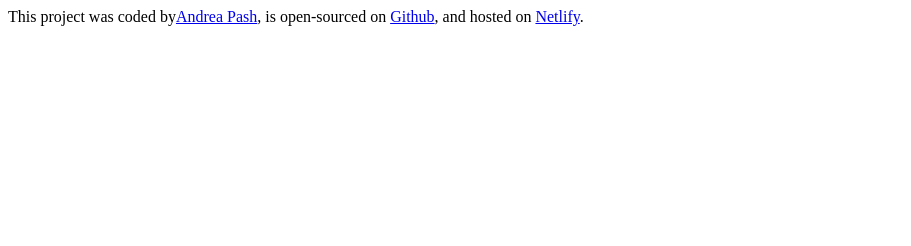
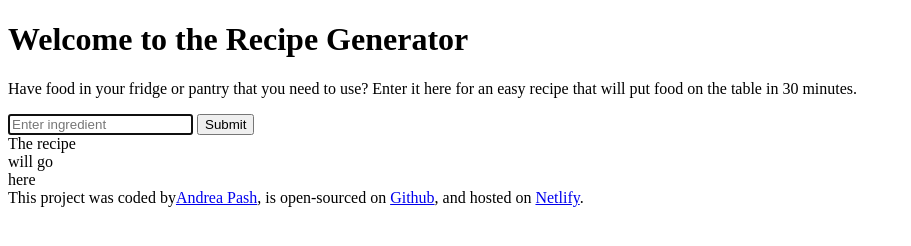
Before and after one commit to codeandreap/easy-recipe-generator, a plain HTML site: page index.html in a window 1280 px wide. Shown: the whole page, without its empty margins (0-911 px from the left). Drawn offline with Linux system fonts and the light colour scheme.

Commit message:
Added basic HTML structure

```diff
--- a/index.html
+++ b/index.html
@@ -7,6 +7,30 @@
     <style src="src/style.css"></style>
   </head>
   <body>
+    <header>
+      <h1>Welcome to the Recipe Generator</h1>
+    </header>
+    <main>
+      <p>
+        Have food in your fridge or pantry that you need to use? Enter it here
+        for an easy recipe that will put food on the table in 30 minutes.
+      </p>
+      <form>
+        <input
+          type="text"
+          placeholder="Enter ingredient"
+          autofocus
+          required
+          autocomplete="off"
+        />
+        <input type="submit" />
+      </form>
+      <div>
+        The recipe<br />
+        will go<br />
+        here
+      </div>
+    </main>
     <footer>
       This project was coded by<a
         href="https://github.com/codeandreap"
```
